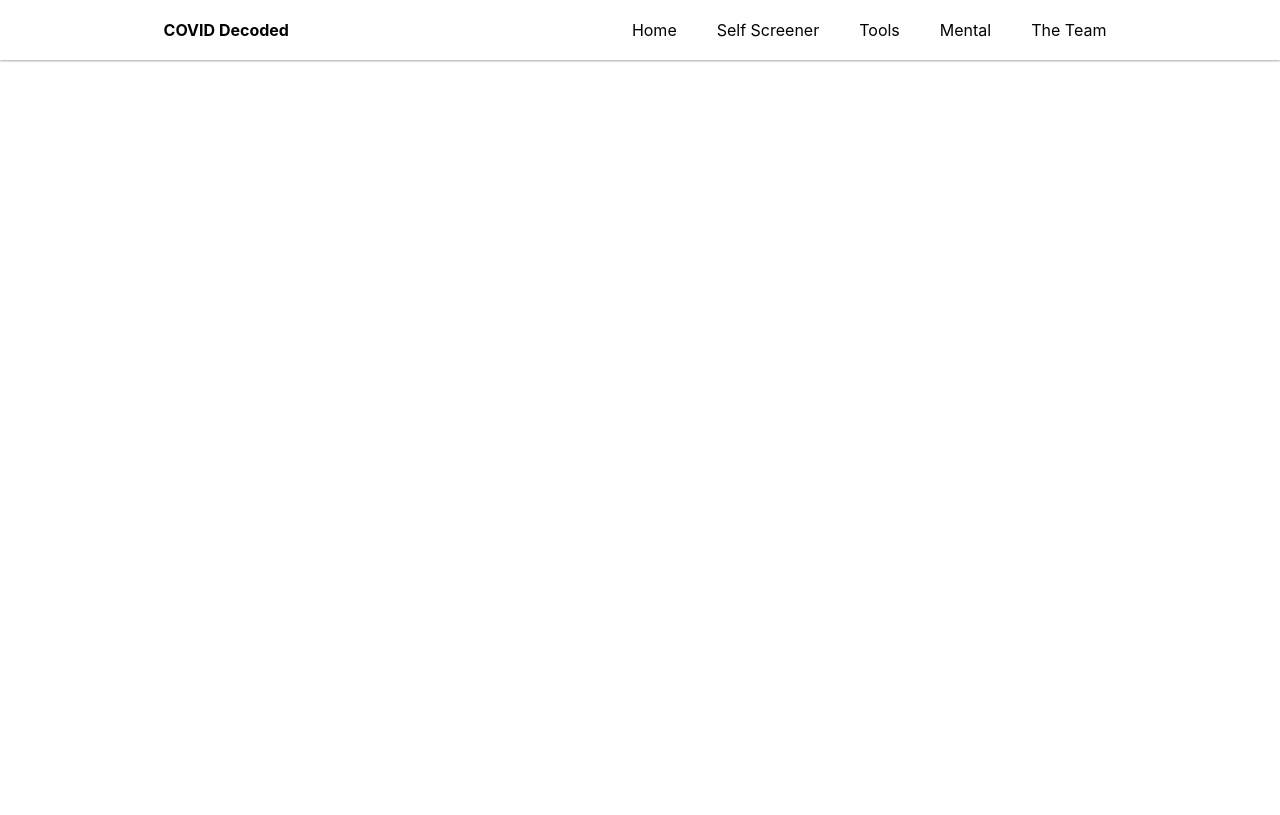
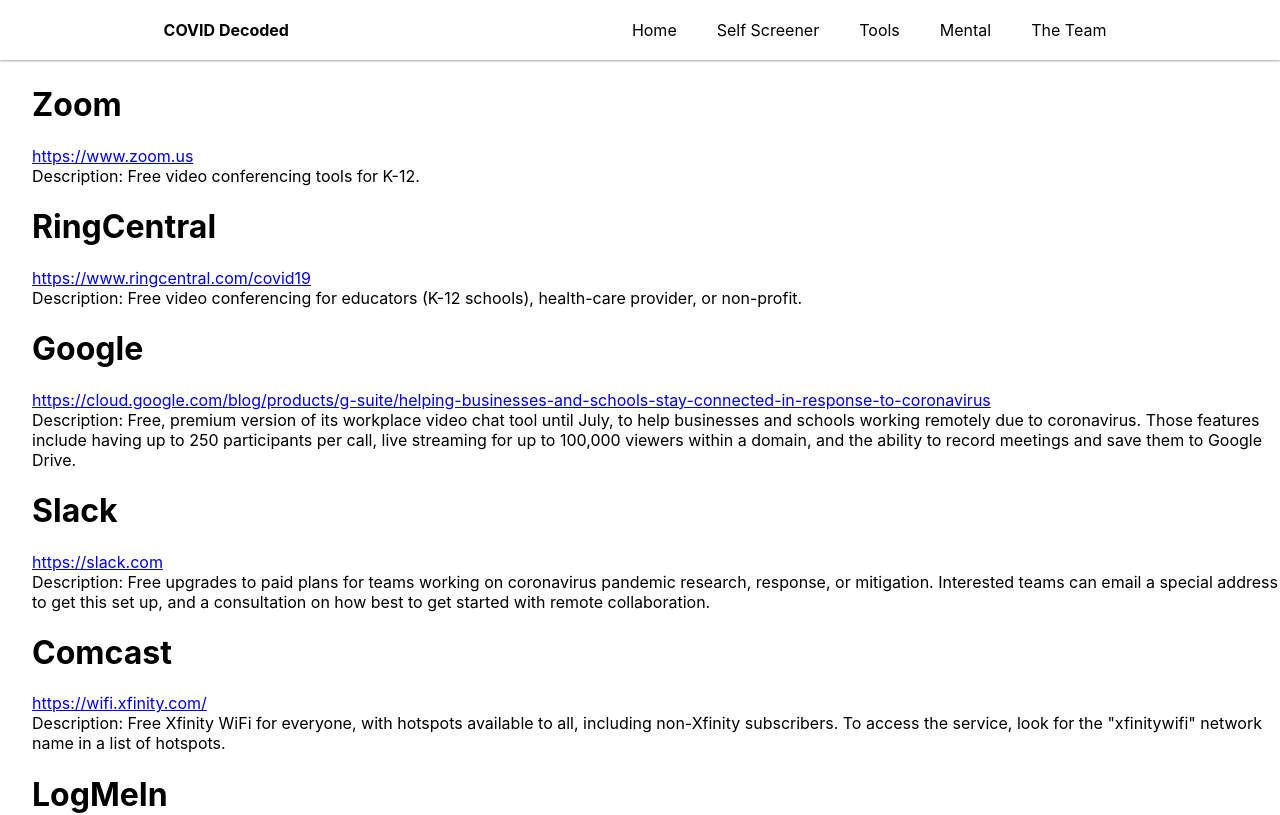
Before and after one commit to VincentChen415/SLOHacksLte, a React (Create React App) app: page /tools in a window 1280 px wide. Shown: the top 815 px of the page. Built offline with nearby package versions, Linux system fonts and the light colour scheme.

Commit message:
Fixed up mapping and css for tools

```diff
--- a/src/pages/ToolsPage/ToolsPage.css
+++ b/src/pages/ToolsPage/ToolsPage.css
@@ -0,0 +1,4 @@
+#ToolPageDiv{
+    padding-top:  4rem;
+    padding-left: 2rem;
+}
--- a/src/pages/ToolsPage/ToolsPage.js
+++ b/src/pages/ToolsPage/ToolsPage.js
@@ -1,12 +1,25 @@
 import './ToolsPage.css';
 import React from 'react';
+import {tools} from '../../tools'
 
 const { Link } = require("react-router-dom");
 
 function ToolsPage({}) {
     return(
-        <div>
-            <div>ToolsPage</div>
+        <div id="ToolPageDiv">
+            <div></div>
+            {tools.map((tool) => {
+                return (
+               <div key={tool.id}>
+                  <h1>{tool.name} </h1>
+                   <a href={tool.link}> {tool.link}
+                   </a>
+                   <br/>
+                   {`Description: ${tool.description}`}
+               </div>
+            )
+            })
+        }
         </div>
 
     );
--- a/src/tools.js
+++ b/src/tools.js
@@ -9,13 +9,6 @@
 import { findAllByPlaceholderText } from "@testing-library/react";
 
 export const tools = [
-    {
-        id: '',
-        name: '',
-        link: '',
-        description: '',
-        tags: [],
-    },
     {
         id: '0',
         name: 'Zoom',
@@ -312,28 +305,28 @@
         tags: ['Software Support', 'Software Security'],
     },
     {
-        id: '36',
+        id: '37',
         name: 'Netsparker',
         link: 'https://www.netsparker.com/blog/news/netsparker-licenses-for-covid-relief/',
         description: 'Free Team licenses to help organizations keep their websites and web applications secure during this unprecedented global crisis. This is for organizations involved in fighting COVID-19.        ',
         tags: ['Software Support', 'Software Security'],
     },
     {
-        id: '37',
+        id: '38',
         name: 'AdGuard',
         link: 'https://adguard.com/en/blog/stayhome.html',
         description: 'Free licenses during COVID-19 pandemic to make the web experience better for everyone while we all stay at home. AdGuard is a cross-platform ads and tracking blocker that has all the necessary features for a clean, ad-free, uninterrupted and private web surfing: Whole-system ad blocking Advanced privacy protection Traffic usage reduction Protection from phishing and malware Available for Windows, MacOS, iOS and Android platforms.',
         tags: ['Software Support', 'Software Security'],
     },
     {
-        id: '38',
+        id: '39',
         name: 'Trustwave',
         link: 'https://www.trustwave.com/en-us/resources/blogs/trustwave-blog/covid-19-pandemic-cybersecurity-recommendations-and-free-resources/',
         description: 'Free Remote Work Security Information Pack. The informational pack from Trustwave Security Colony includes BYOD Device Security Checklist, Phishing Tips Sticker and more. Registration required.',
         tags: ['Software Support', 'Software Security'],
     },
     {
-        id: '39',
+        id: '40',
         name: 'Qualtrics',
         link: 'https://www.qualtrics.com/here-to-help/',
         description: 'Free for all organizations to use Qualtrics Remote Work Pulse.',
```
